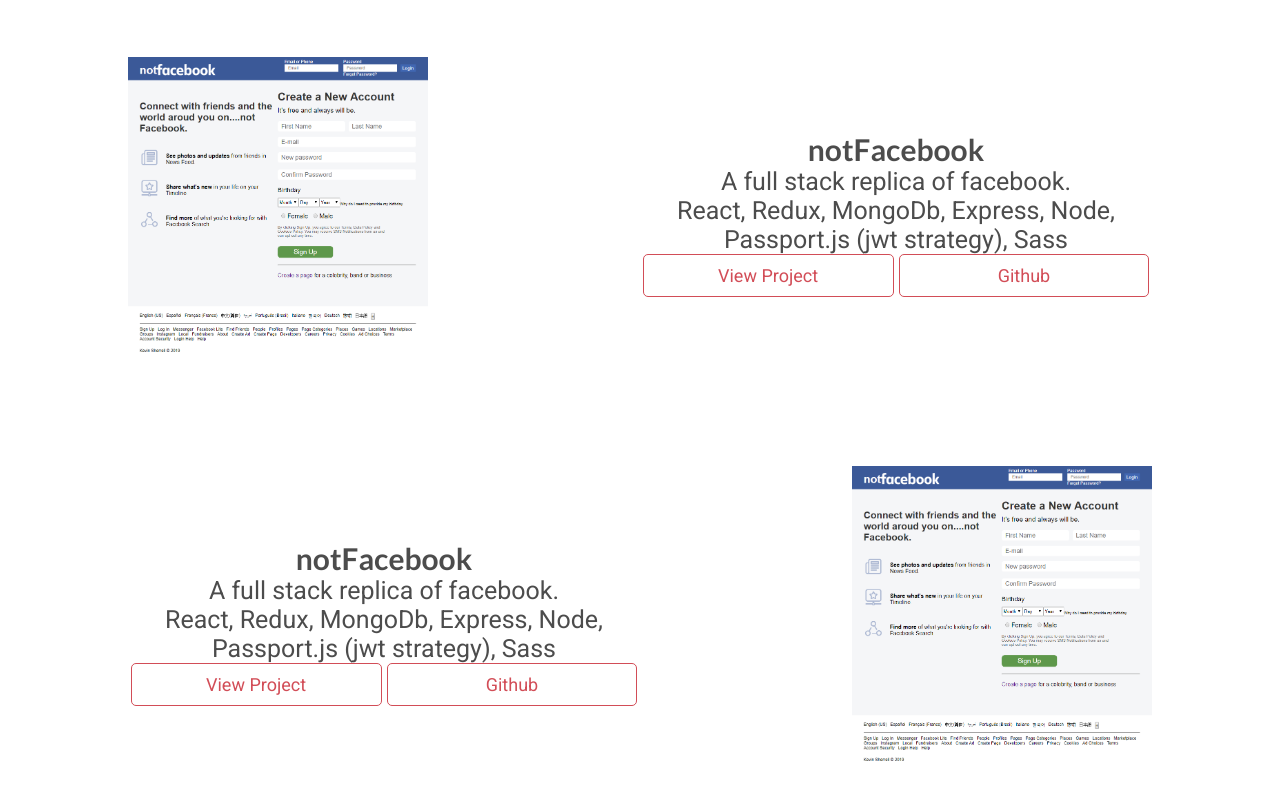
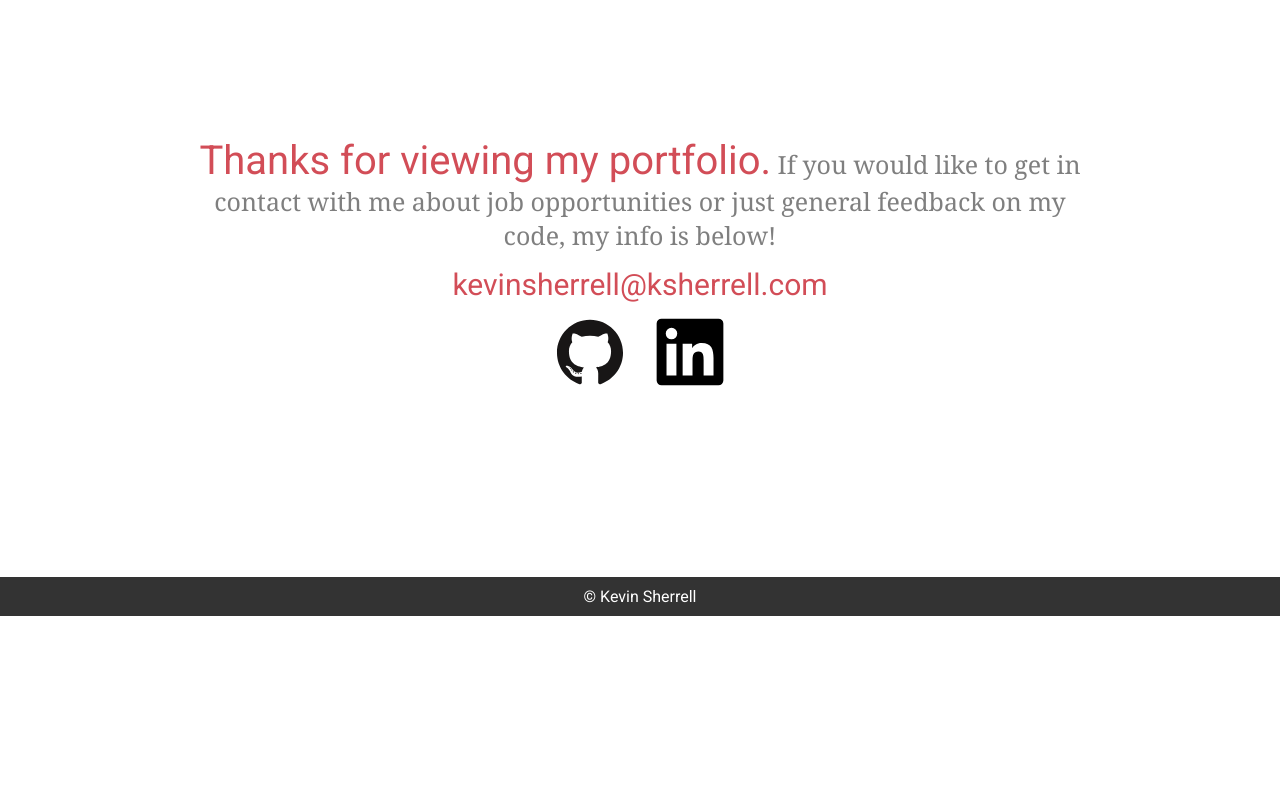
Before and after one commit to kevinsherrell/portfolio, a React (Create React App) app: page / in a window 1280 px wide. Shown: the part 1760-2560 px from the top of the page. After the commit the page ends 2376 px from the top, so only its background shows below. Built offline with nearby package versions, Linux system fonts and the light colour scheme.

Commit message:
added resume link

```diff
--- a/src/Hero.js
+++ b/src/Hero.js
@@ -22,7 +22,7 @@ const Hero = () => {
               <button>Projects</button>
             </Link>
 
-            <button><span><i class="fas fa-download"></i></span> Resume</button>
+            <Link to='https://docs.google.com/document/d/1m59DhZGj9wN7kax7WpHsWjQJ3ETDAmd2QdPfXOvzSeo/export?format=pdf'><button><span><i class="fas fa-download"></i></span> Resume</button></Link>
           </div>
         </div>
       </div>
--- a/src/Projects.js
+++ b/src/Projects.js
@@ -27,57 +27,7 @@ class Projects extends Component {
           </div>
         </div>
       </div>
-      <div className="projectDescription">
-        <div className="container">
-          <div className="projectInfo">
-            <h3>notFacebook</h3>
-            <p>A full stack replica of facebook.</p>
-            <p>
-              React, Redux, MongoDb, Express, Node, Passport.js (jwt strategy),
-              Sass
-            </p>
-            <button className="projectLive">View Project</button>
-            <button className="projectGithub">Github</button>
-          </div>
-          <div className="projectImage">
-            <img src={notFacebookImage} alt="" />
-          </div>
-        </div>
-      </div>
-      <div className="projectDescription">
-        <div className="container">
-          <div className="projectInfo">
-            <h3>notFacebook</h3>
-            <p>A full stack replica of facebook.</p>
-            <p>
-              React, Redux, MongoDb, Express, Node, Passport.js (jwt strategy),
-              Sass
-            </p>
-            <button className="projectLive">View Project</button>
-            <button className="projectGithub">Github</button>
-          </div>
-          <div className="projectImage">
-            <img src={notFacebookImage} alt="" />
-          </div>
-        </div>
-      </div>
-      <div className="projectDescription">
-        <div className="container">
-          <div className="projectInfo">
-            <h3>notFacebook</h3>
-            <p>A full stack replica of facebook.</p>
-            <p>
-              React, Redux, MongoDb, Express, Node, Passport.js (jwt strategy),
-              Sass
-            </p>
-            <button className="projectLive">View Project</button>
-            <button className="projectGithub">Github</button>
-          </div>
-          <div className="projectImage">
-            <img src={notFacebookImage} alt="" />
-          </div>
-        </div>
-      </div>
+
     </section>
          );
     }
```
